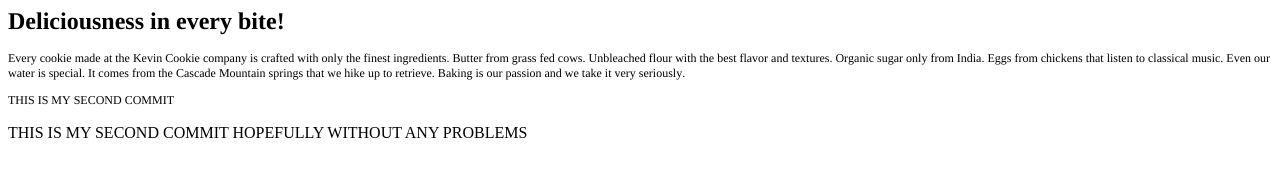
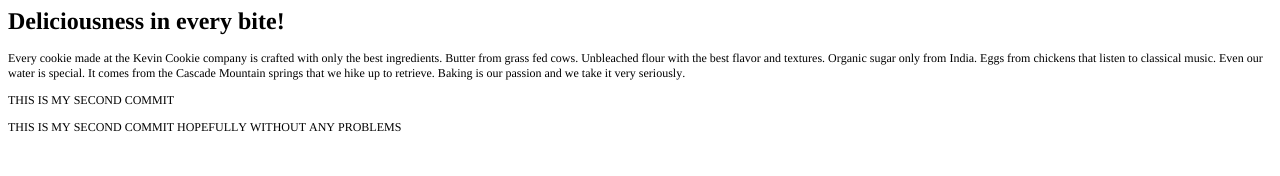
Before and after one commit to architarora7742/Git, a plain HTML site: page index.htm in a window 1280 px wide. Drawn offline with Linux system fonts and the light colour scheme.

Commit message:
update index text

```diff
--- a/index.htm
+++ b/index.htm
@@ -12,9 +12,9 @@
   </style>
 </head>
 <body>
-<h1 style="margin: 0.0px 0.0px 16.1px 0.0px; font: 24.0px Times; -webkit-text-stroke: #000000"><span class="s1"><b>Deliciousness in every bite!</b></span></h1>
-<p class="p2"><span class="s1">Every cookie made at the Kevin Cookie company is crafted with only the finest ingredients. Butter from grass fed cows. Unbleached flour with the best flavor and textures. Organic sugar only from India. Eggs from chickens that listen to classical music. Even our water is special. It comes from the Cascade Mountain springs that we hike up to retrieve. Baking is our passion and we take it very seriously.</span></p>
+<h1 style="margin: 0.0px 0.0px 16.1px 0.0px; font: 24.0px Times; -webkit-text-stroke: #000000"><span class="s1"><b>Deliciousness in every bite!</b><b></b></span></h1>
+<p class="p2"><span class="s1">Every cookie made at the Kevin Cookie company is crafted with only the best ingredients. Butter from grass fed cows. Unbleached flour with the best flavor and textures. Organic sugar only from India. Eggs from chickens that listen to classical music. Even our water is special. It comes from the Cascade Mountain springs that we hike up to retrieve. Baking is our passion and we take it very seriously.</span></p>
 <p class="p2"><span class="s1">THIS IS MY SECOND COMMIT</span></p>
-<p>THIS IS MY SECOND COMMIT HOPEFULLY WITHOUT ANY PROBLEMS</p>
+<p class="p2"><span class="s1">THIS IS MY SECOND COMMIT HOPEFULLY WITHOUT ANY PROBLEMS</span></p>
 </body>
 </html>
```
